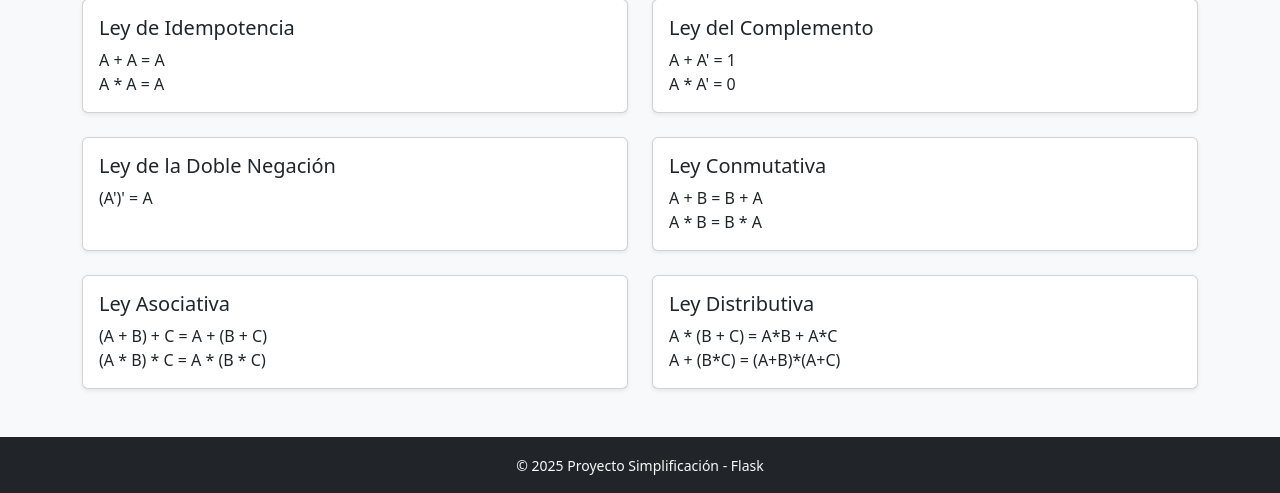
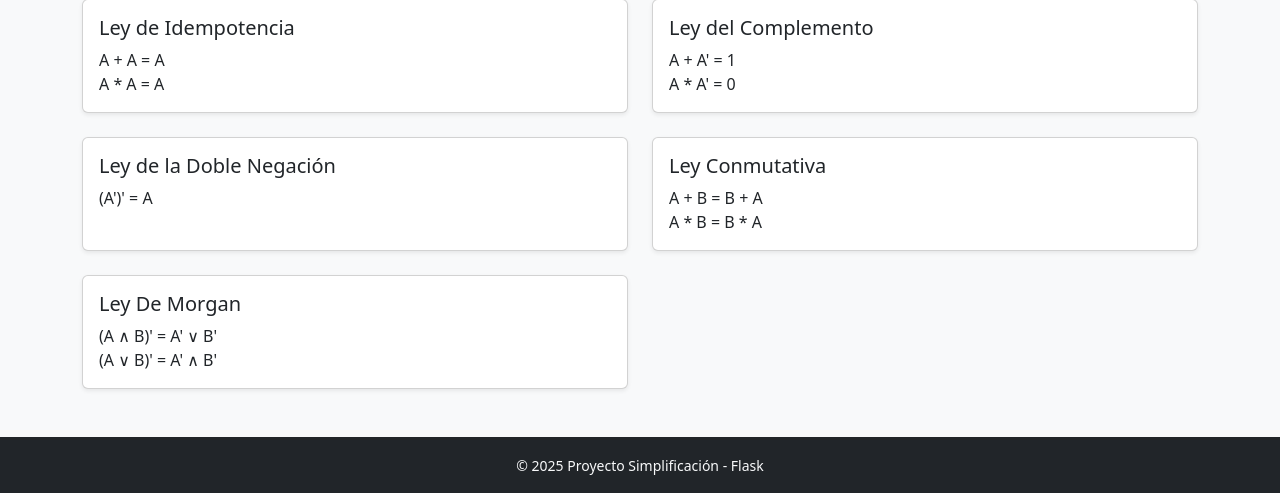
Before and after one commit to Leonor-Rosales/SimplificadorVirtual, a Flask app: page /reglas in a window 1280 px wide. Shown: the part 555-1048 px from the top of the page. Run offline with Flask 3, Linux system fonts and the light colour scheme.

Commit message:
Reglas.html
se modifico el contenido de las reglas

```diff
--- a/app/templates/reglas.html
+++ b/app/templates/reglas.html
@@ -79,24 +79,13 @@
             </div>
         </div>
 
-        <!-- Asociativa -->
+        <!-- De Morgan -->
         <div class="col">
             <div class="card shadow-sm h-100">
                 <div class="card-body">
-                    <h5 class="card-title">Ley Asociativa</h5>
-                    <p class="card-text">(A + B) + C = A + (B + C)<br>(A * B) * C = A * (B * C)</p>
+                    <h5 class="card-title">Ley De Morgan</h5>
+                    <p class="card-text">(A ∧ B)' = A' ∨ B'<br>(A ∨ B)' = A' ∧ B'</p>
                 </div>
             </div>
         </div>
-
-        <!-- Distributiva -->
-        <div class="col">
-            <div class="card shadow-sm h-100">
-                <div class="card-body">
-                    <h5 class="card-title">Ley Distributiva</h5>
-                    <p class="card-text">A * (B + C) = A*B + A*C<br>A + (B*C) = (A+B)*(A+C)</p>
-                </div>
-            </div>
-        </div>
-    </div>
 {% endblock %}
```
